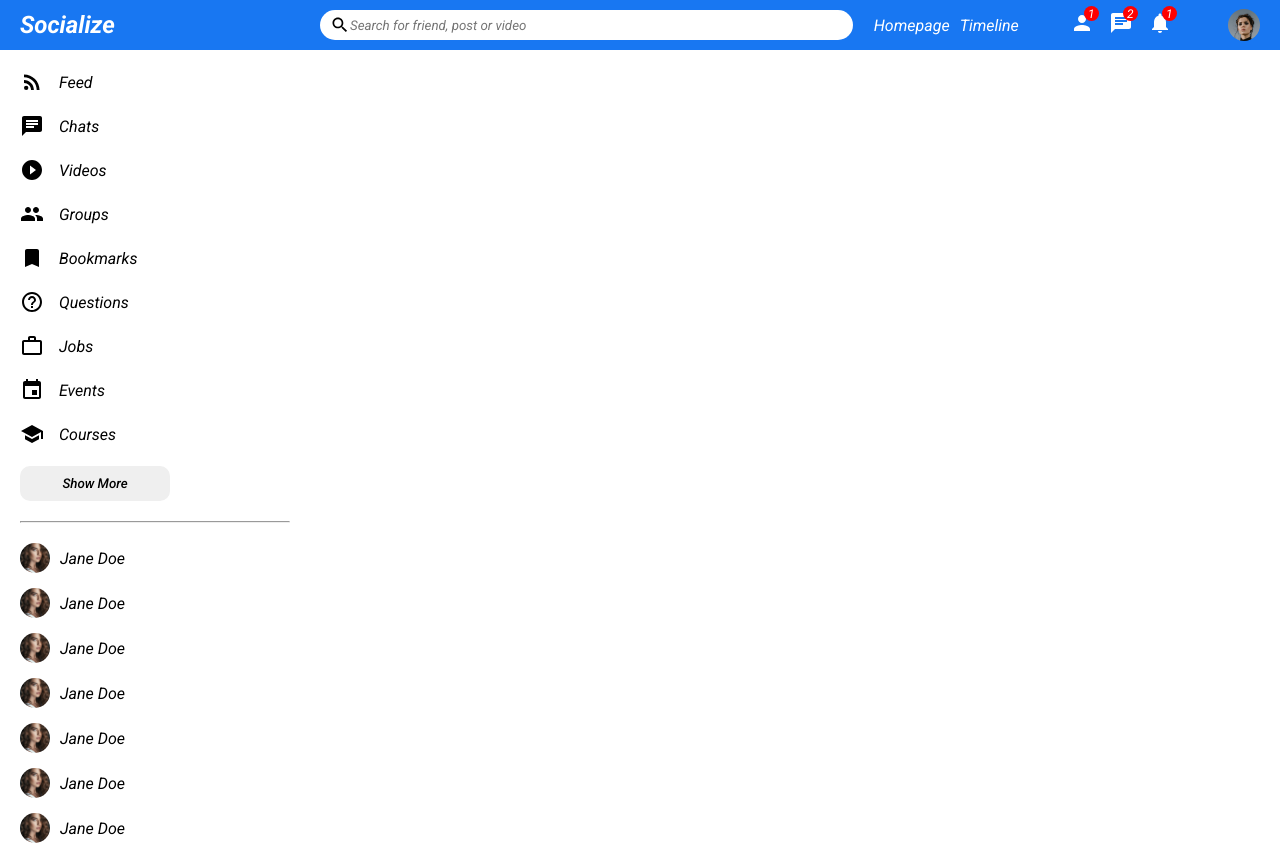
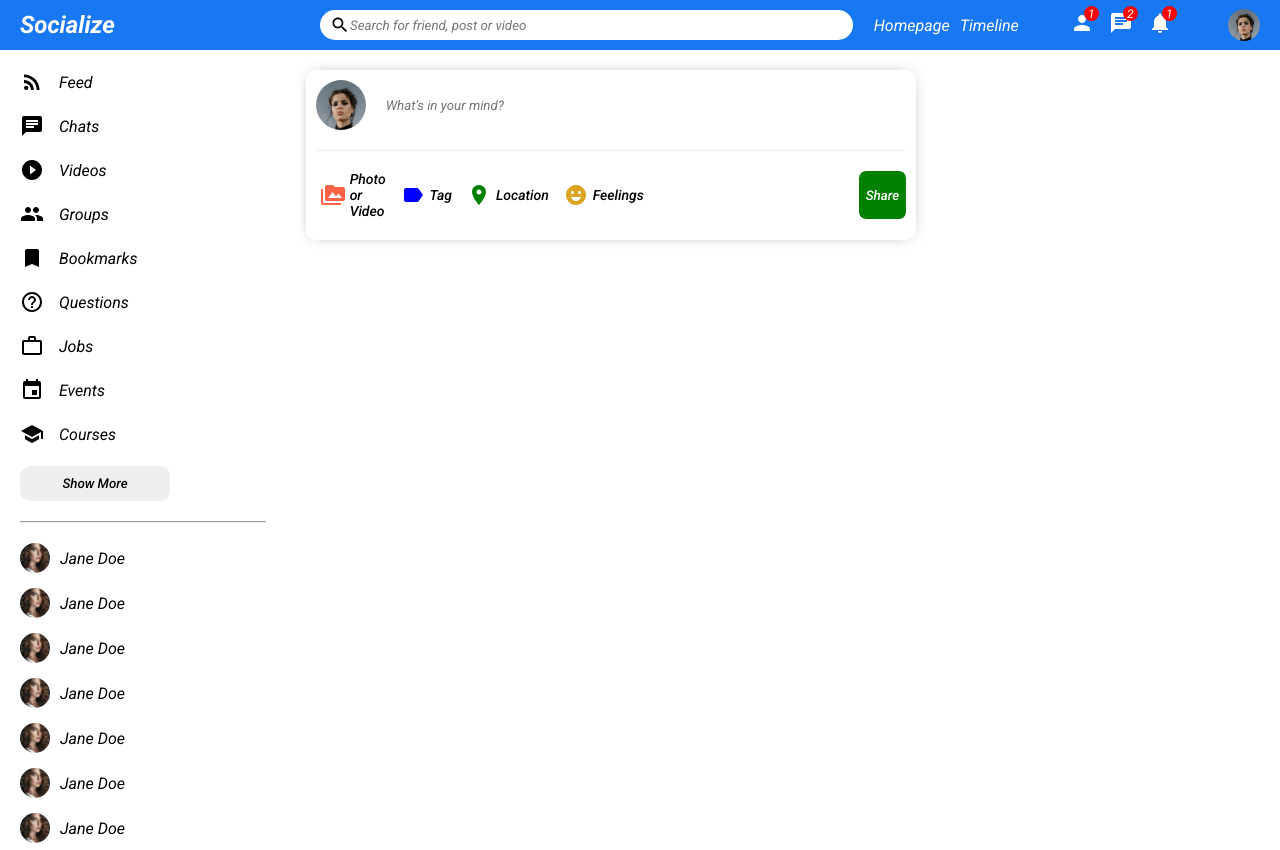
Before and after one commit to PrathamDwivedi27/socialize, a React (Create React App) app: page / in a window 1280 px wide. Built offline with nearby package versions, Linux system fonts and the light colour scheme.

Commit message:
[Feat]: Complete share post feautre

```diff
--- a/src/components/feed/Feed.jsx
+++ b/src/components/feed/Feed.jsx
@@ -1,9 +1,11 @@
 import React from 'react'
+import Share from '../share/Share'
 import './feed.css'
 
 const Feed = () => {
   return (
     <div className='feed'>
+      <Share/>
 
     </div>
   )
--- a/src/components/feed/feed.css
+++ b/src/components/feed/feed.css
@@ -1,3 +1,4 @@
 .feed {
     flex:5.5;
+    margin: 20px;
 }
--- /dev/null
+++ b/src/components/share/Share.jsx
@@ -0,0 +1,38 @@
+import React from 'react'
+import './share.css'
+import { EmojiEmotions, Label, PermMedia, Room } from '@mui/icons-material'
+
+const Share = () => {
+  return (
+    <div className='share'>
+      <div className="shareTop">
+        <img src="/assets/person/1.jpeg" alt="" className="shareProfileImg" />
+        <input type="text" placeholder="What's in your mind?" className="shareInput" />
+      </div>
+      <hr className="shareHr" />
+      <div className="shareBottom">
+        <div className="shareOptions">
+            <div className="shareOption">
+                <PermMedia htmlColor="tomato" className='shareIcon'/>
+                <span className="shareOptionText">Photo or Video</span>
+            </div>
+            <div className="shareOption" >
+                <Label className='shareIcon' htmlColor="blue"/>
+                <span className="shareOptionText">Tag</span>
+            </div>
+            <div className="shareOption">
+                <Room className='shareIcon' htmlColor='green'/>
+                <span className="shareOptionText">Location</span>
+            </div>
+            <div className="shareOption">
+                <EmojiEmotions className='shareIcon' htmlColor='goldenrod'/>
+                <span className="shareOptionText">Feelings</span>
+            </div>
+        </div>
+        <button className='shareButton'>Share</button>
+      </div>
+    </div>
+  )
+}
+
+export default Share
--- /dev/null
+++ b/src/components/share/share.css
@@ -0,0 +1,75 @@
+.share{
+    width: 100%;
+    height: 170px;
+    border-radius: 10px;
+    /* -webkit-box-shadow: 0px 0px 16px -8px rgba(0,0,0,0.68); */
+    box-shadow: 0px 0px 16px -8px rgba(0,0,0,0.68);
+    padding: 10px;
+}
+
+.shareTop{
+    display: flex;
+    align-items: center;
+}
+
+.shareProfileImg{
+    width: 50px;
+    height: 50px;
+    border-radius: 50%;
+    object-fit: cover;
+    margin-right: 20px;
+}
+
+.shareInput{
+    border: none;
+    width: 80%;
+}
+
+.shareInput:focus{
+    outline: none;
+}
+
+.shareHr{
+    margin: 20px 0;
+    border: none;
+    height: 1px;
+    background-color: #eee;
+}
+
+.shareBottom{
+    display: flex;
+}
+
+.shareOptions{
+    display: flex;
+    margin-left: 5px;
+}
+
+
+.shareOption{
+    display: flex;
+    align-items: center;
+    margin-right: 15px;
+    cursor: pointer;
+}
+
+.shareIcon{
+    font-size: 18px ;
+    margin-right: 5px;
+}
+
+.shareOptionText{
+    font-size: 14px;
+    font-weight: 500;
+}
+
+.shareButton{
+    border: none;
+    background-color: green;
+    color: white;
+    border-radius: 15%;
+    padding: 7px;
+    font-weight: 500;
+    cursor: pointer;
+    margin-left: 200px;
+}
```
